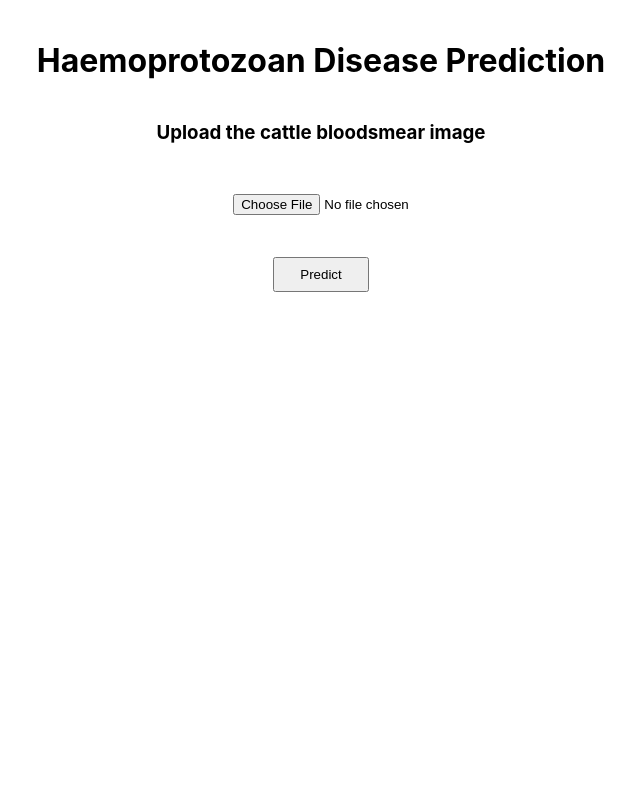
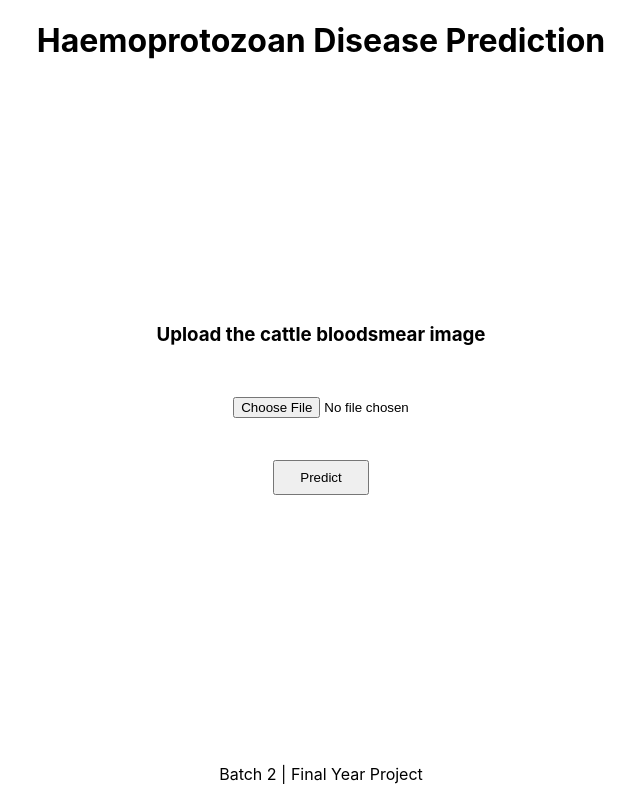
Before and after one commit to reddygtvs/Haemoprotozoan-web-instance, a React (Create React App) app: page / in a window 1280 px wide. Shown: the whole page, without its empty margins (319-959 px from the left). Built offline with nearby package versions, Linux system fonts and the light colour scheme.

Commit message:
auto 1fr auto for the win

```diff
--- a/src/App.css
+++ b/src/App.css
@@ -1,12 +1,18 @@
 .App {
   display: grid;
-  place-items: center;
+  height: 100vh;
   text-align: center;
-  margin: 20px;
+  grid-template-rows: auto 1fr auto;
 }
 
 .App-header {
   color: black;
+}
+main {
+  display: flex;
+  place-items: center;
+  flex-direction: column;
+  justify-content: center;
 }
 
 #getFile {
--- a/src/App.js
+++ b/src/App.js
@@ -32,14 +32,16 @@ const App = () => {
 
   return (
     <div className="App">
+      <header>
         <h1> Haemoprotozoan Disease Prediction</h1>
+      </header>
+      <main>
         <h3> Upload the cattle bloodsmear image </h3>
-      <div>
+
         {image && (
           <img alt="preview image" width={300} height={300} src={image} />
         )}
-      </div>
-      <div>
+
         <input
           title=""
           id="getFile"
@@ -48,14 +50,19 @@ const App = () => {
           name="image"
           onChange={handleFileChange}
         />
+        <div>
+          <button onClick={handlePredict}>Predict</button>
         </div>
-      <button onClick={handlePredict}>Predict</button>
         {prediction && (
           <div>
             <h1>Prediction Result:</h1>
             <h3>{prediction}</h3>
           </div>
         )}
+      </main>
+      <footer>
+        <p>Batch 2 | Final Year Project</p>
+      </footer>
     </div>
   );
 };
```
Lines whose indentation alone changed are shown as unchanged.
